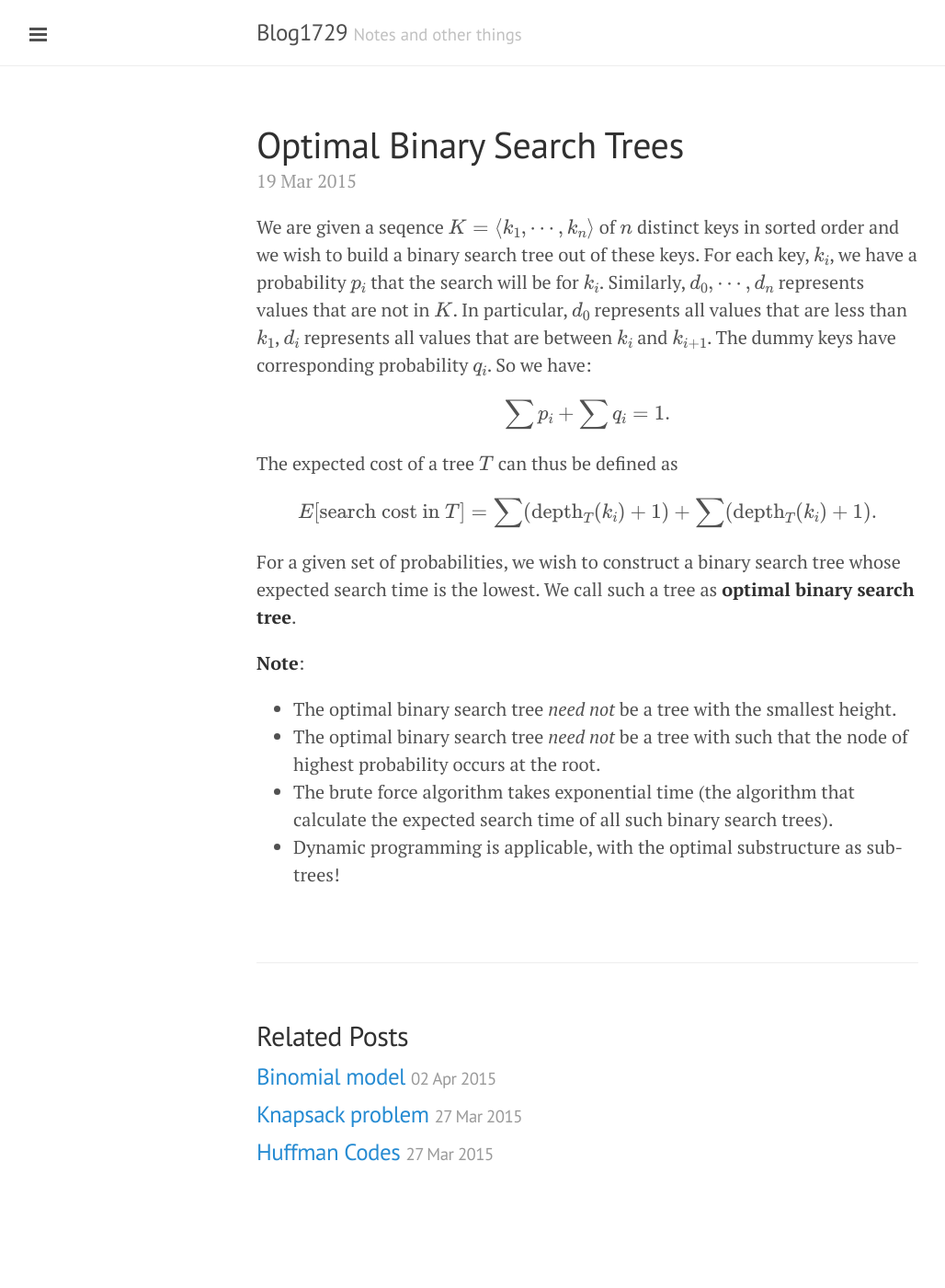
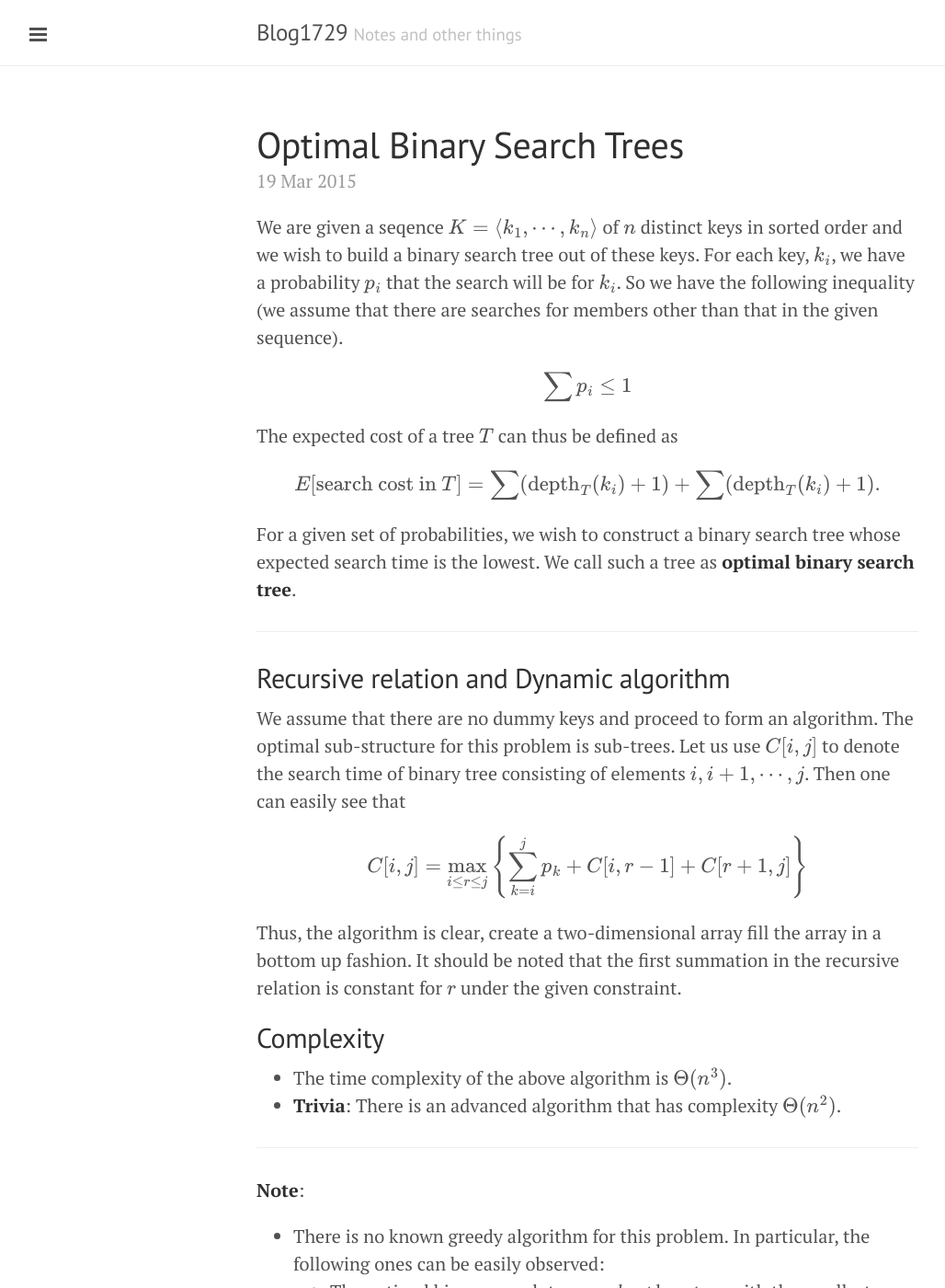
Before and after one commit to blog1729/blog1729.github.io.OLD, a Jekyll site: the page built from _posts/2015-03-19-optimal-binary-search-trees.md, in a window 1280 px wide and 1400 px high. Shown: the whole window at 92% size, without its empty margins (1-1029 px from the left). Built offline with Jekyll 4.4.1, drawn with Linux system fonts in a browser that asks for light colours; formulas are drawn with MathJax 3; comment, search, counter and statistics services are not loaded; some of the changed text lies outside the part shown.

Commit message:
Changes to posts

```diff
--- a/_posts/2015-03-19-optimal-binary-search-trees.md
+++ b/_posts/2015-03-19-optimal-binary-search-trees.md
@@ -4,9 +4,9 @@ comments: True
 title: Optimal Binary Search Trees
 ---
 
-We are given a seqence $K = \langle k_1, \cdots, k_n \rangle$ of $n$ distinct keys in sorted order and we wish to build a binary search tree out of these keys. For each key, $k_i$, we have a probability $p_i$ that the search will be for $k_i$. Similarly, $d_0,\cdots, d_n$ represents values that are not in $K$. In particular, $d_0$ represents all values that are less than $k_1$, $d_i$ represents all values that are between $k_i$ and $k_{i+1}$. The dummy keys have corresponding probability $q_i$. So we have:
+We are given a seqence $K = \langle k_1, \cdots, k_n \rangle$ of $n$ distinct keys in sorted order and we wish to build a binary search tree out of these keys. For each key, $k_i$, we have a probability $p_i$ that the search will be for $k_i$. So we have the following inequality (we assume that there are searches for members other than that in the given sequence).
 
-$$ \sum p_i + \sum q_i = 1.$$
+$$ \sum p_i \le 1$$
 
 The expected cost of a tree $T$ can thus be defined as
 
@@ -14,9 +14,26 @@ $$ E[\text{search cost in } T] = \sum(\text{depth}_T(k_i)+1) + \sum (\text{depth
 
 For a given set of probabilities, we wish to construct a binary search tree whose expected search time is the lowest. We call such a tree as **optimal binary search tree**.
 
+* * *
+
+## Recursive relation and Dynamic algorithm
+
+We assume that there are no dummy keys and proceed to form an algorithm. The optimal sub-structure for this problem is sub-trees. Let us use $C[i,j]$ to denote the search time of binary tree consisting of elements $\{i, i+1, \cdots, j\}$. Then one can easily see that
+
+$$ C[i,j] = \max_{i\le r \le j}\left\{ \sum_{k=i}^{j}{p_k} + C[i,r-1]+ C[r+1, j] \right\}$$
+
+Thus, the algorithm is clear, create a two-dimensional array fill the array in a bottom up fashion. It should be noted that the first summation in the recursive relation is constant for $r$ under the given constraint.
+
+## Complexity
+
+* The time complexity of the above algorithm is $\Theta (n^3)$.
+* **Trivia**: There is an advanced algorithm that has complexity $\Theta (n^2)$.
+
+* * *
 **Note**:
 
-* The optimal binary search tree *need not* be a tree with the smallest height.
-* The optimal binary search tree *need not* be a tree with such that the node of highest probability occurs at the root.
+* There is no known greedy algorithm for this problem. In particular, the following ones can be easily observed:
+  * The optimal binary search tree *need not* be a tree with the smallest height.
+  * The optimal binary search tree *need not* be a tree with such that the node of highest probability occurs at the root.
+  * The optimal binary search tree *need not* be the tree such that the node with lest probability is the deepest node.
 * The brute force algorithm takes exponential time (the algorithm that calculate the expected search time of all such binary search trees).
-* Dynamic programming is applicable, with the optimal substructure as sub-trees!
```
Also changed, not shown: _posts/2013-12-31-whats-jekyll.md (+26 -0 lines), _posts/2015-04-02-binomial-model.md (+2 -2 lines).
